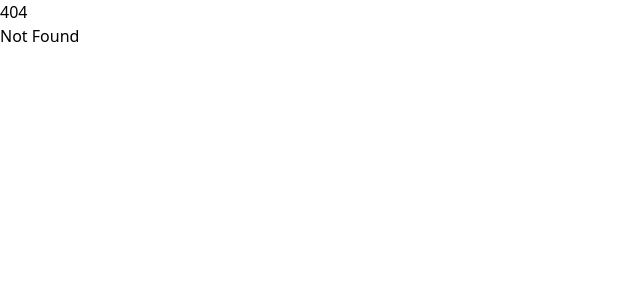
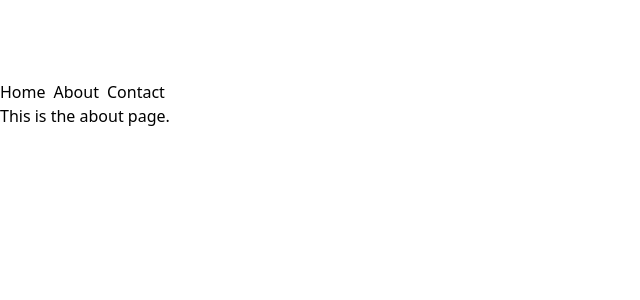
Before and after one commit to mateeyow/capacitor-svelte-poc, a SvelteKit app: page /about in a window 1280 px wide. Before the commit this address had no page. Shown: the top 300 px of the page, without its empty margins (0-640 px from the left). Built offline with nearby package versions, Linux system fonts and the light colour scheme.

Commit message:
Add pages

```diff
--- a/src/routes/+layout.svelte
+++ b/src/routes/+layout.svelte
@@ -2,4 +2,11 @@
 	import '../app.css';
 </script>
 
+<nav class="mt-20">
+	<ul class="flex-row flex space-x-2">
+		<li><a href="/">Home</a></li>
+		<li><a href="/about">About</a></li>
+		<li><a href="/contact">Contact</a></li>
+	</ul>
+</nav>
 <slot />
--- /dev/null
+++ b/src/routes/about/+page.svelte
@@ -0,0 +1 @@
+<h1>This is the about page.</h1>
--- /dev/null
+++ b/src/routes/contact/+page.svelte
@@ -0,0 +1 @@
+<h1>Contact</h1>
```
